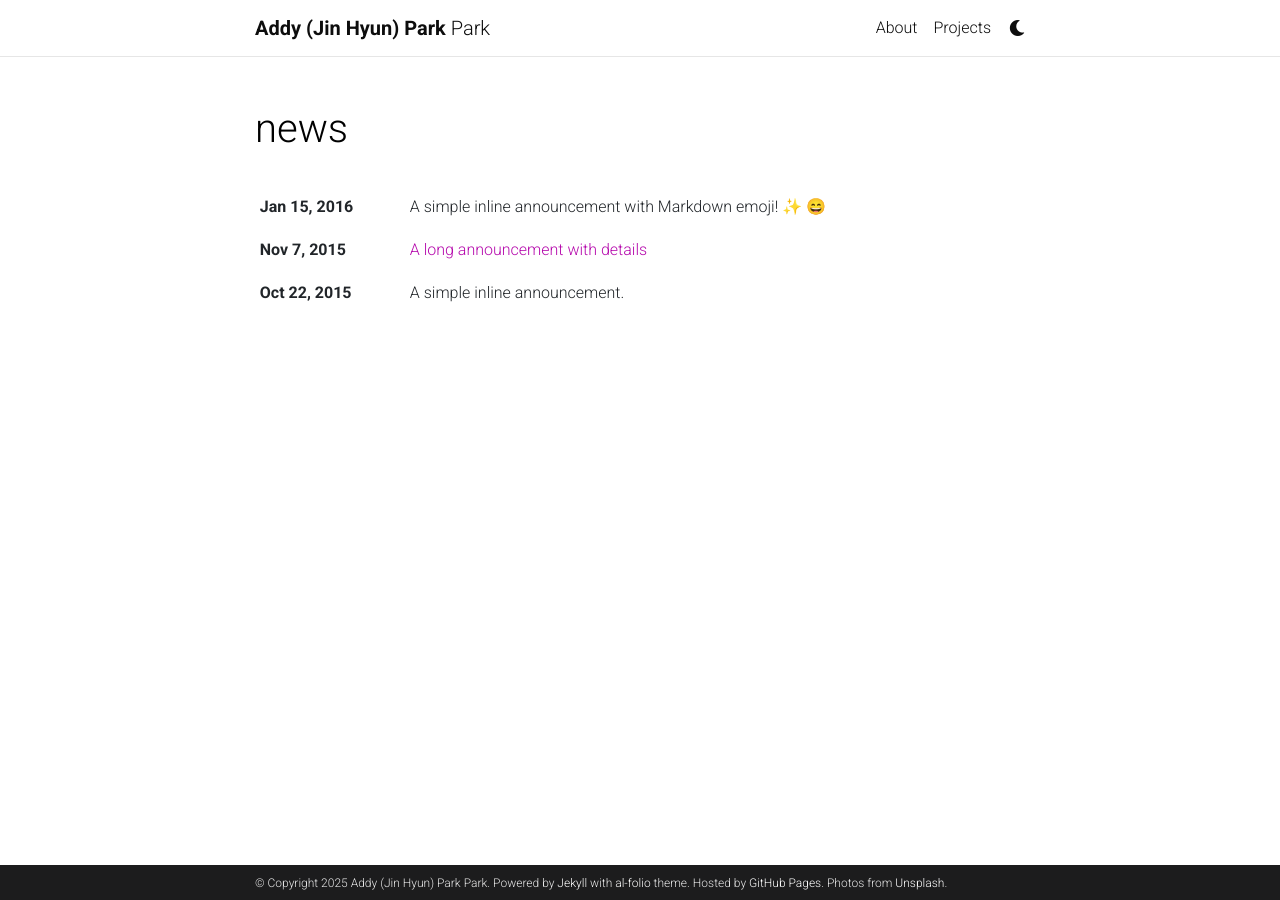
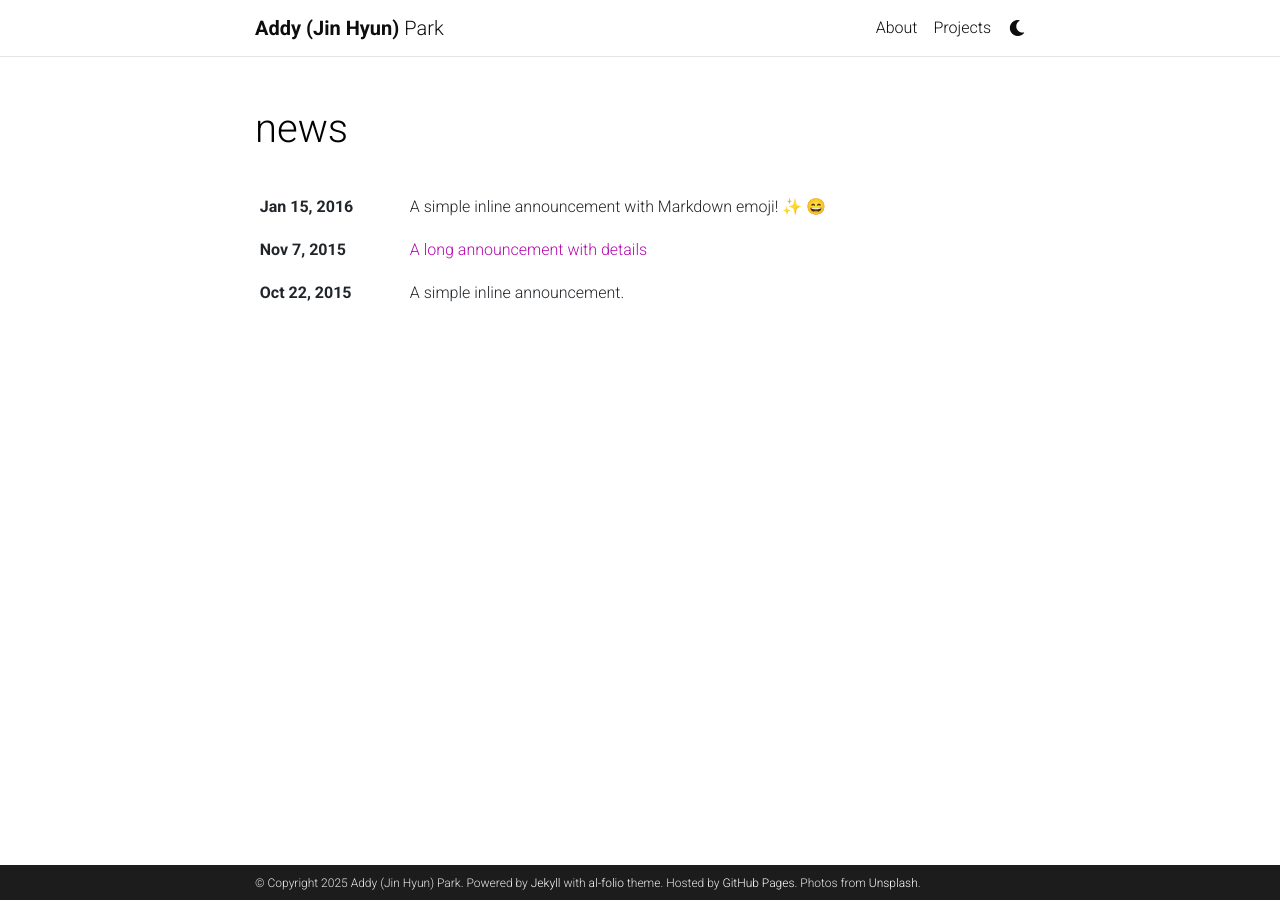
Before and after one commit to jinhyunpark2459/jinhyunpark2459.github.io, a Jekyll site: the page built from news.html, in a window 1280 px wide. Built offline with Jekyll 4.4.1, drawn with Linux system fonts in a browser that asks for light colours; emoji names are drawn with the system emoji font; comment, search, counter and statistics services are not loaded; a style sheet for code colours, icons or effects is not loaded.

Commit message:
Update _config.yml

```diff
--- a/_config.yml
+++ b/_config.yml
@@ -3,7 +3,7 @@
 # -----------------------------------------------------------------------------
 
 title: blank # the website title (if blank, full name will be used instead)
-first_name: Addy (Jin Hyun) Park
+first_name: Addy (Jin Hyun)
 middle_name:
 last_name: Park
 email: jp2459@cornell.edu
```
